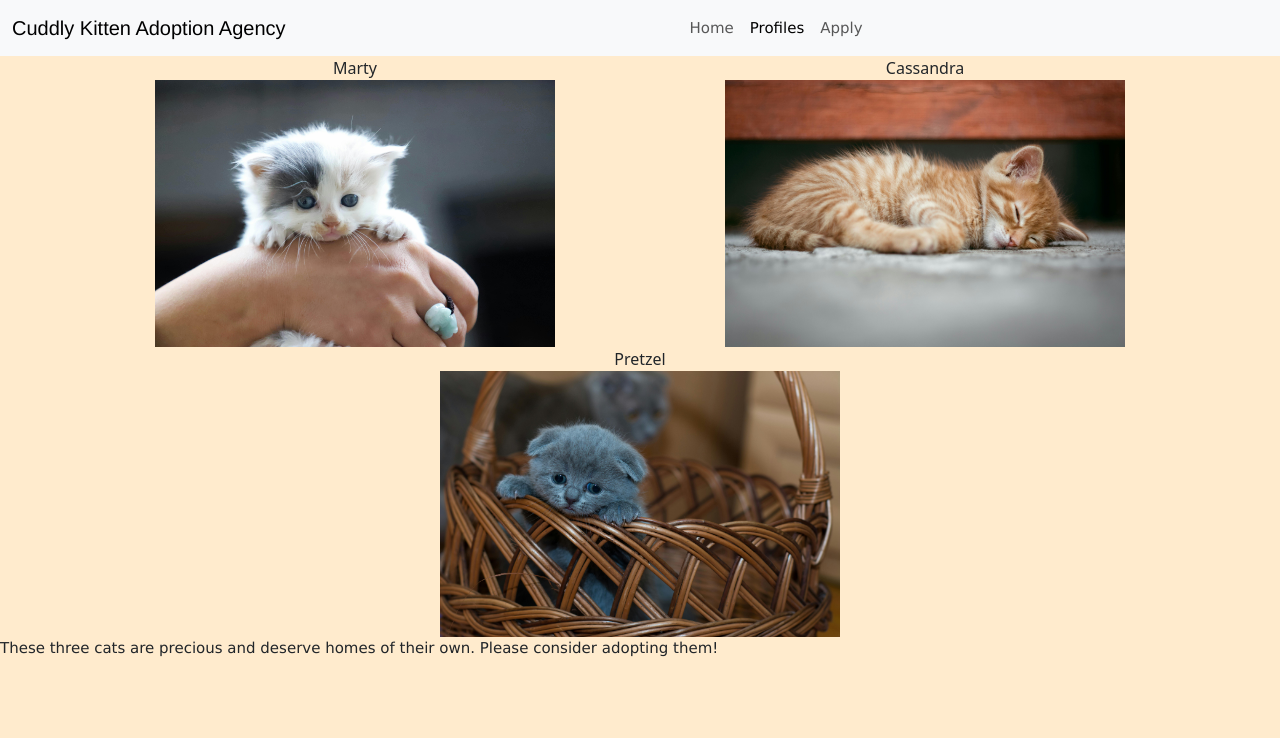
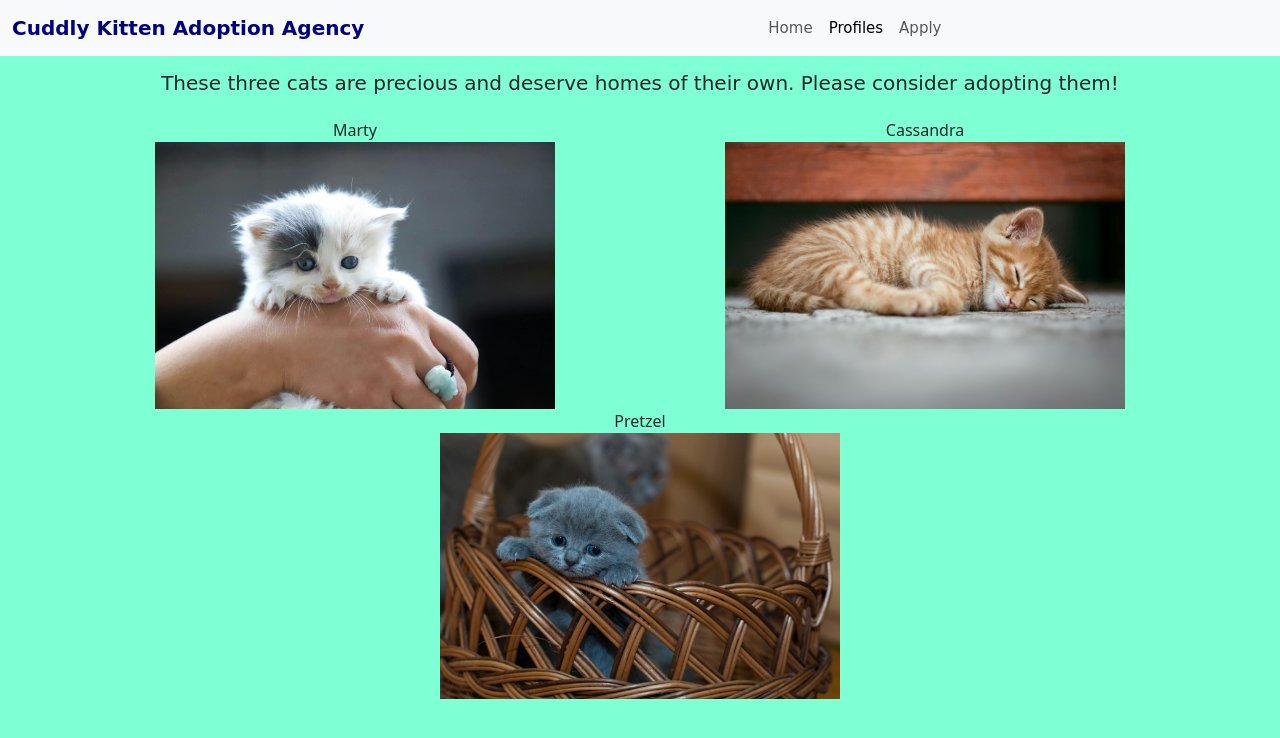
Before and after one commit to mstyles1/Project1, a plain HTML site: page profiles.html in a window 1280 px wide. Drawn offline with nearby package versions, Linux system fonts and the light colour scheme.

Commit message:
Font changes

```diff
--- a/profiles.html
+++ b/profiles.html
@@ -34,6 +34,12 @@
   </header>
 
   <main>
+    <section>
+      <h1>
+        These three cats are precious and deserve homes of their own. Please consider adopting them!
+      </h1>
+    </section>
+
     <div class="container text-center">
       <div class="row">
         <div class="col">
@@ -50,12 +56,6 @@
         </div>
       </div>
     </div>
-
-    <div>
-      <p>
-        These three cats are precious and deserve homes of their own. Please consider adopting them!
-      </p>
-    </div>
   </main>
 <script src="https://cdn.jsdelivr.net/npm/bootstrap@5.3.3/dist/js/bootstrap.bundle.min.js" integrity="sha384-YvpcrYf0tY3lHB60NNkmXc5s9fDVZLESaAA55NDzOxhy9GkcIdslK1eN7N6jIeHz" crossorigin="anonymous"></script>
 </body>
--- a/style.css
+++ b/style.css
@@ -3,10 +3,18 @@ head {
     margin-left: 0px;
 }
 
+h1 {
+    padding-top: 15px;
+    padding-bottom: 15px;
+    text-align: center;
+    font-size: 20px;
+    font-family: cursive;
+}
+
 h2 {
     text-align: center;
     font-size: 40px;
-    font-family: Verdana, Geneva, Tahoma, sans-serif;
+    font-family: cursive;
     font-weight: 400;
     color:black;
     padding-top: 25px;
@@ -18,22 +26,26 @@ h3 {
 }
 
 body {
-    background-color:blanchedalmond;
+    background-color:aquamarine;
     padding-left: 0px;
     margin-left: 0px;
 }
 
 .navbar ul {
     list-style-type: none;
-   padding-left: 380px;
-    font-family:Verdana, Geneva, Tahoma, sans-serif;
+    padding-left: 380px;
+    font-family: cursive;
     font-size: 15px;
+    text-decoration: wavy;
 
 }
 
 .navbar-brand {
     font-size: 20px;
-    font-family:'Franklin Gothic Medium', 'Arial Narrow', Arial, sans-serif;
+    font-family: cursive;
+    font-stretch: expanded;
+    color:navy;
+    font-weight: 600;
 }
 
 p {
```
